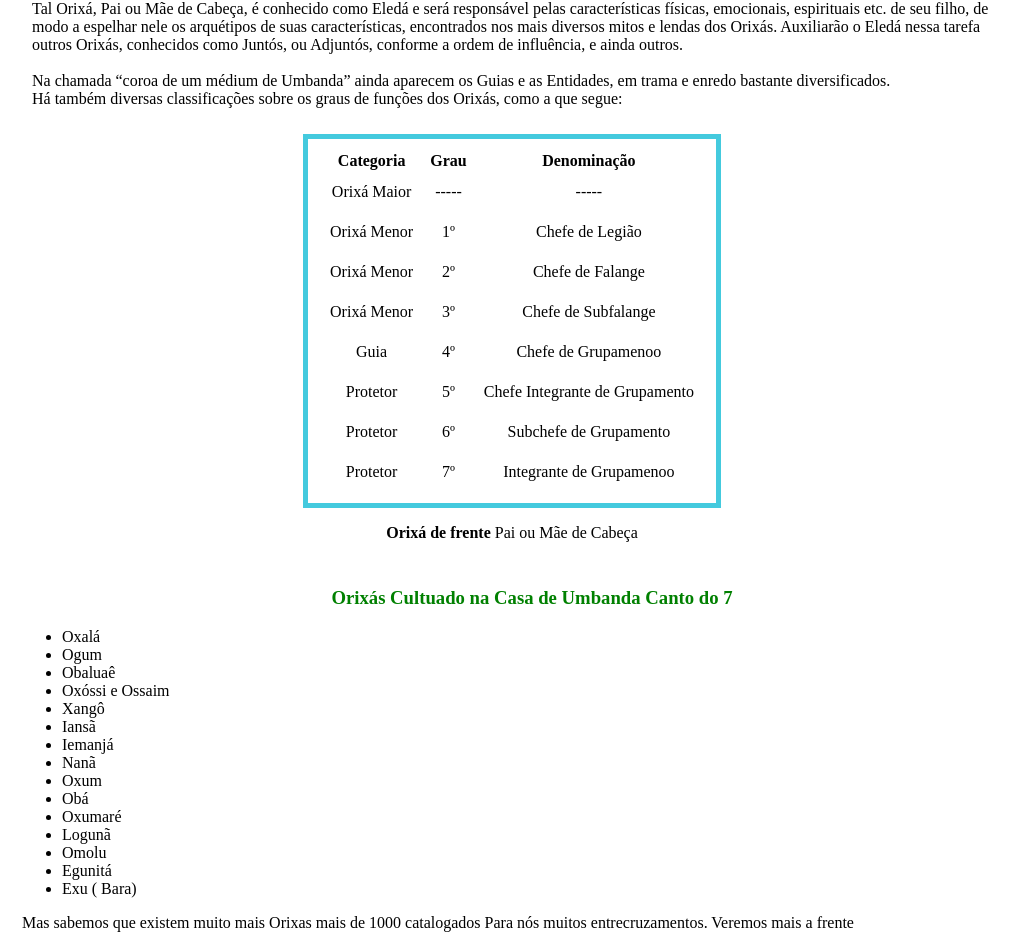
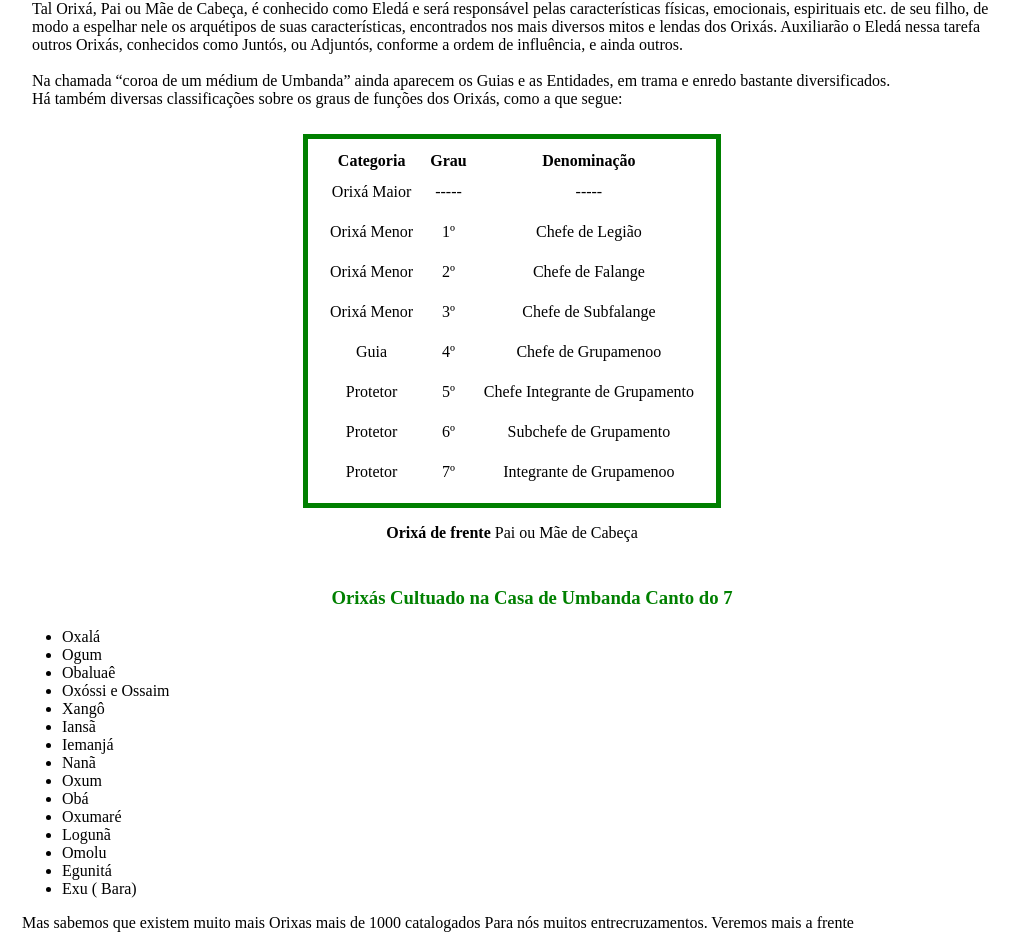
Before and after one commit to MarceloBertochi/testeUnbanda2, a plain HTML site: page orixas.html in a window 1280 px wide. Shown: the part 1114-2048 px from the top of the page, without its empty margins (128-1147 px from the left). Drawn offline with Linux system fonts and the light colour scheme.

Commit message:
Nova Layout10

```diff
--- a/style.css
+++ b/style.css
@@ -132,7 +132,7 @@ ul .primeiro a {
 }
 
 .funcaoorixas {
-border: 5px #44cade solid;
+border: 5px green solid;
 }
 
 td {
```
